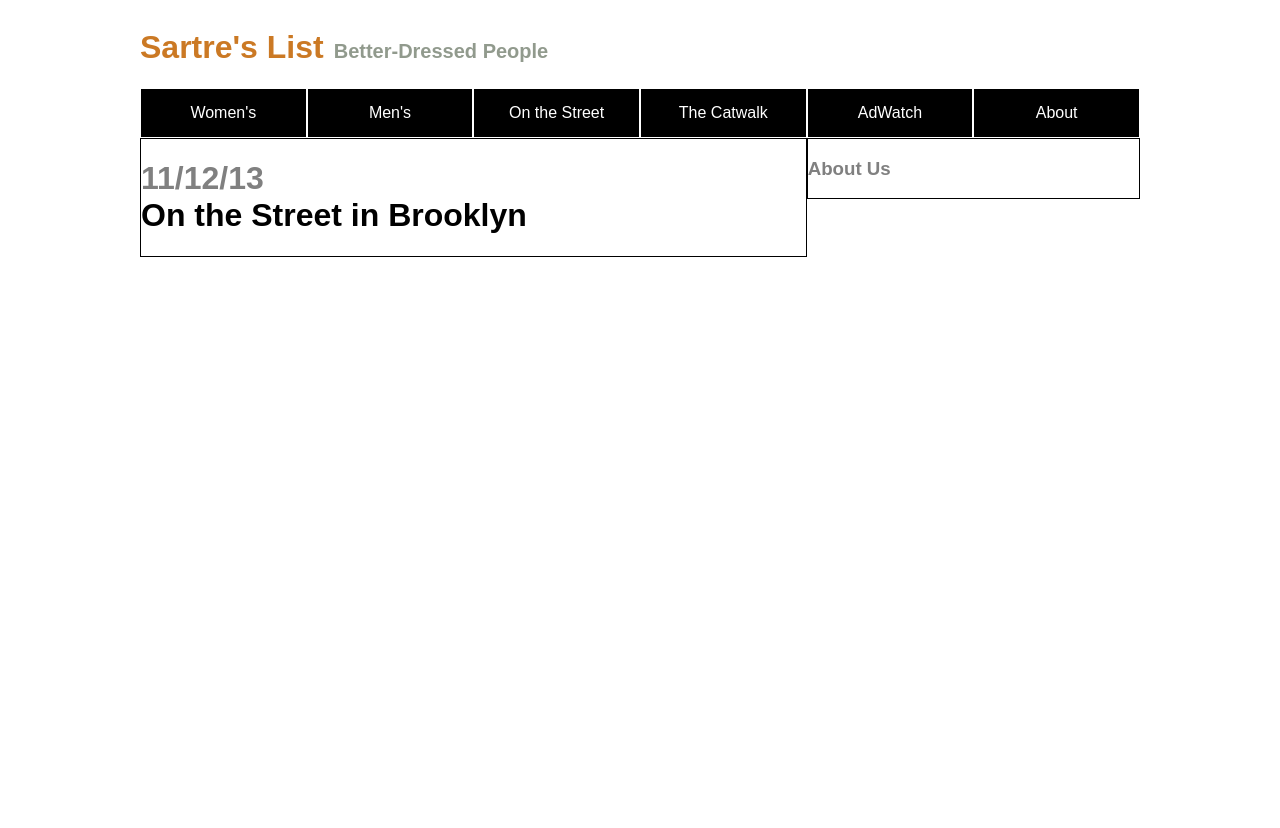
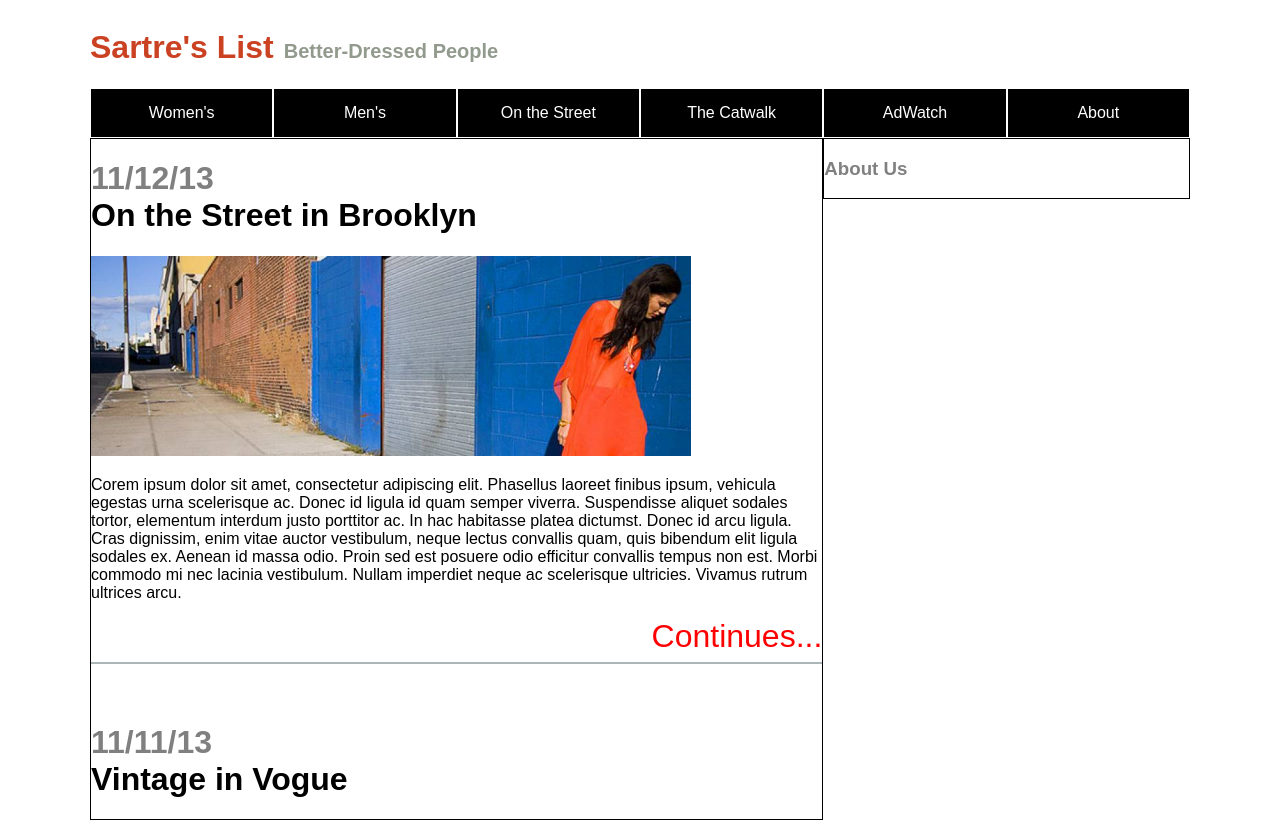
Before and after one commit to brendanmioburns/GAfashionmockup, a plain HTML site: page index.html in a window 1280 px wide. Before the commit the page ends 800 px from the top, so only its background shows below. Drawn offline with Linux system fonts and the light colour scheme.

Commit message:
finishing hw4

```diff
--- a/index.html
+++ b/index.html
@@ -39,7 +39,23 @@
           <div class="col-8">
             <h1 id="date">11/12/13</h1>
             <h1 id="on-street">On the Street in Brooklyn</h1>
+            <img class="image1" src="fashion_photo.jpeg" />
+
+            <p class="left-paragraph">
+              Corem ipsum dolor sit amet, consectetur adipiscing elit. Phasellus laoreet finibus ipsum, vehicula egestas urna scelerisque ac. Donec id ligula id quam semper viverra. Suspendisse aliquet sodales tortor, elementum interdum justo porttitor ac. In hac habitasse platea dictumst. Donec id arcu ligula. Cras dignissim, enim vitae auctor vestibulum, neque lectus convallis quam, quis bibendum elit ligula sodales ex. Aenean id massa odio. Proin sed est posuere odio efficitur convallis tempus non est. Morbi commodo mi nec lacinia vestibulum. Nullam imperdiet neque ac scelerisque ultricies. Vivamus rutrum ultrices arcu.
+            </p>
+
+            <div class="continues">
+              Continues...
+            </div>
+
+            <div class="dividing-line"></div>
+
+            <h1 id="date">11/11/13</h1>
+            <h1 id="on-street">Vintage in Vogue</h1>
+
           </div>
+
           <div class="col-4">
             <h3 id="about">About Us</h3>
           </div>
--- a/style.css
+++ b/style.css
@@ -3,7 +3,7 @@ body {
 }
 
 .container {
-  width:1000px;
+  width:1100px;
   margin-left:auto;
   margin-right:auto;
 }
@@ -46,7 +46,7 @@ h1, h2 {
 
 h1 {
   margin-right: 5px;
-  color: rgb(203, 121, 36);
+  color: rgb(203, 66, 35);
 }
 
 h2 {
@@ -69,3 +69,18 @@ h2 {
 #about {
   color: gray;
 }
+
+.image1 {
+  width: 600px;
+}
+
+.continues {
+  float: right;
+  font-size: 2em;
+  color: red;
+}
+
+.dividing-line {
+  border: rgb(173, 182, 182) 1px solid;
+  margin: 60px 0 60px 0;
+}
```
